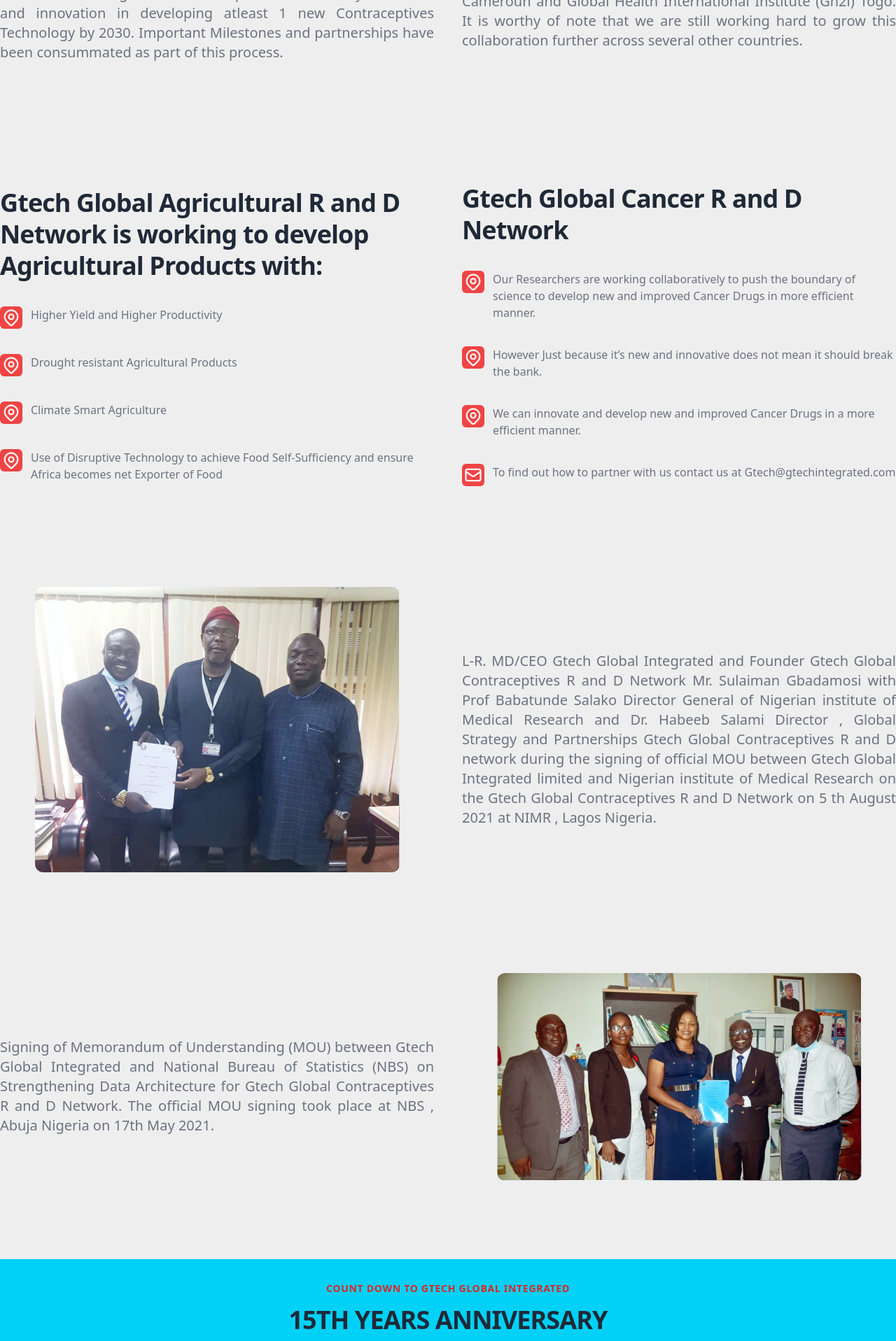
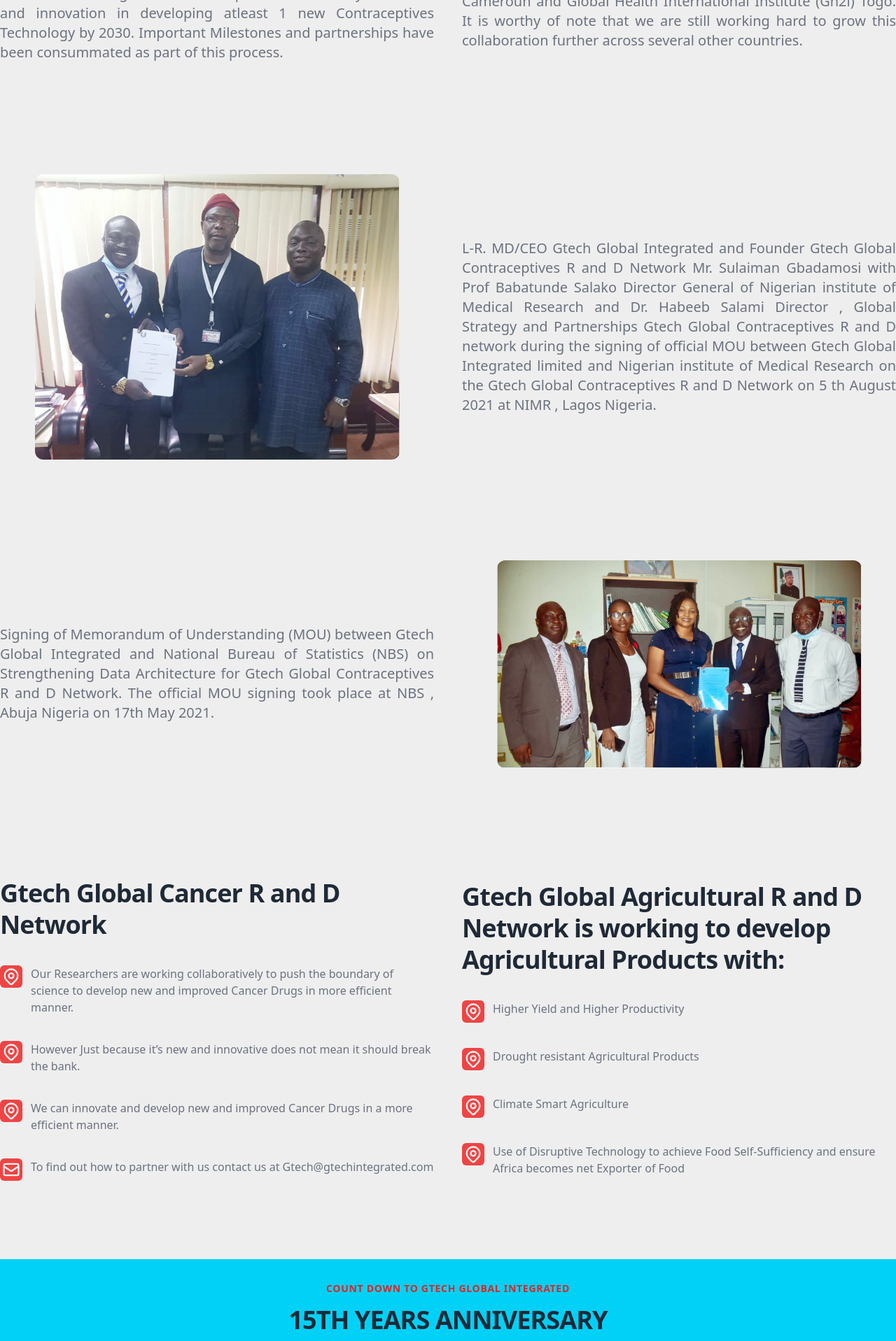
Before and after one commit to lasbrey/gtechreact, a React (Create React App) app: page / in a window 1280 px wide. Shown: the part 2078-3995 px from the top of the page at 70% size. Built offline with nearby package versions, Linux system fonts and the light colour scheme.

Commit message:
confused employee fix

```diff
--- a/src/App.js
+++ b/src/App.js
@@ -36,11 +36,11 @@
       </SectionTitle>
       <Stakeholders data={benefitOne} />
       <Benefits data={milestones} />
-
+      <Stakeholders  data={eventOne} />
+      <Stakeholders imgPos="right" data={eventTwo} />
       <Importance data={importanceOne} />
 
-      <Stakeholders  data={eventOne} />
-      <Stakeholders imgPos="right" data={eventTwo} />
+
 
       {/* <Importance imgPos="right" data={importanceTwo} /> */}
       <div className="bg-[#01d1f6]">
--- a/src/components/home/data.js
+++ b/src/components/home/data.js
@@ -37,9 +37,9 @@
 };
 
 const importanceOne = {
-  title: "Gtech Global Cancer R and D Network",
+  titleTwo: "Gtech Global Cancer R and D Network",
   // image: stakeOneImg,
-  bullets: [
+  bulletsTwo: [
     {
       // title: "Focus",
       desc: "Our Researchers are working collaboratively to push the boundary of science to develop new and improved Cancer Drugs in more efficient manner.",
@@ -58,10 +58,10 @@
       icon: <MailIcon/>
     }
   ],
-  titleTwo:
+  title:
     "Gtech Global Agricultural R and D Network is working to develop Agricultural Products with:",
   // image2: stakeTwoImg,
-  bulletsTwo: [
+  bullets: [
     {
       // title: "Focus",
       desc: "Higher Yield and Higher Productivity",
```
